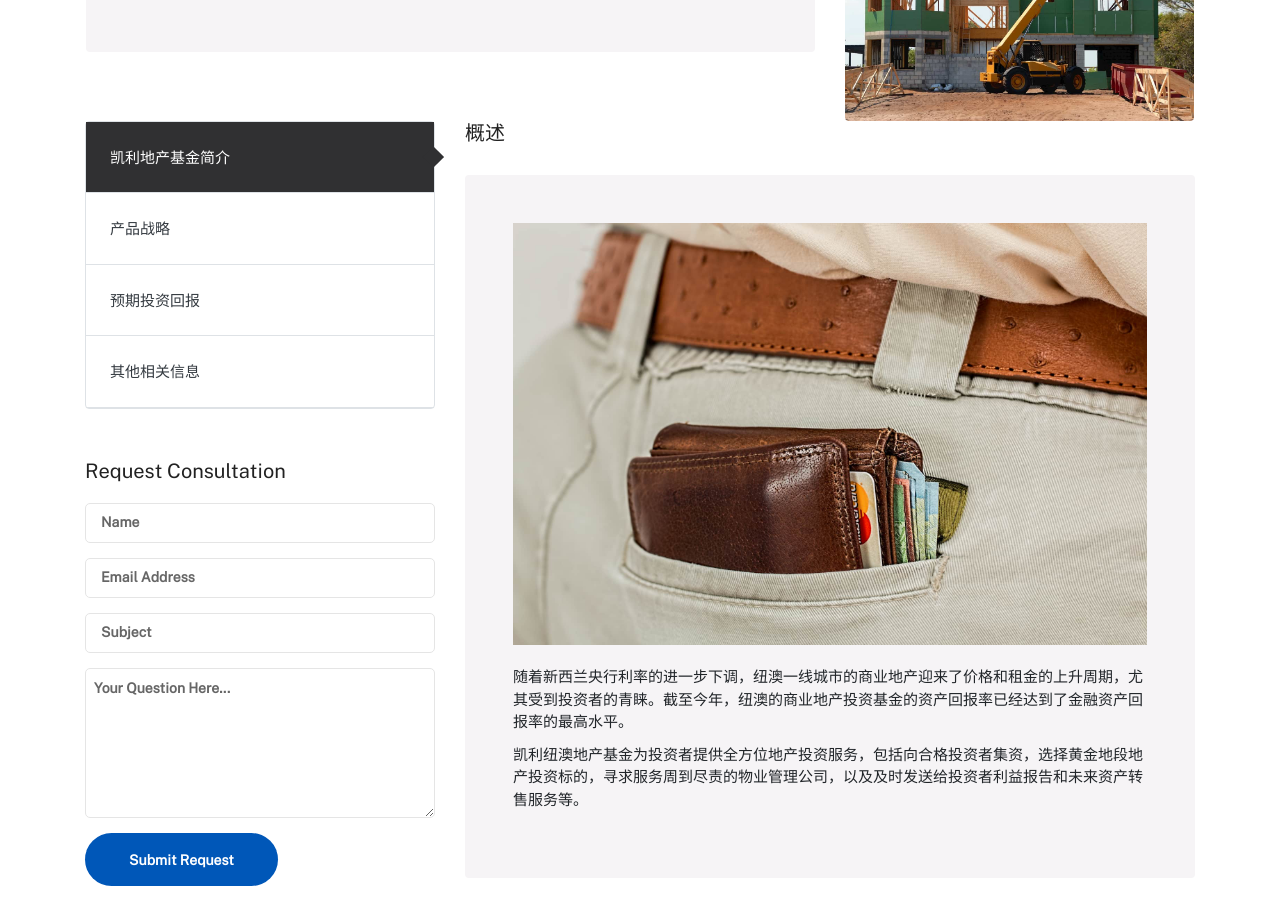
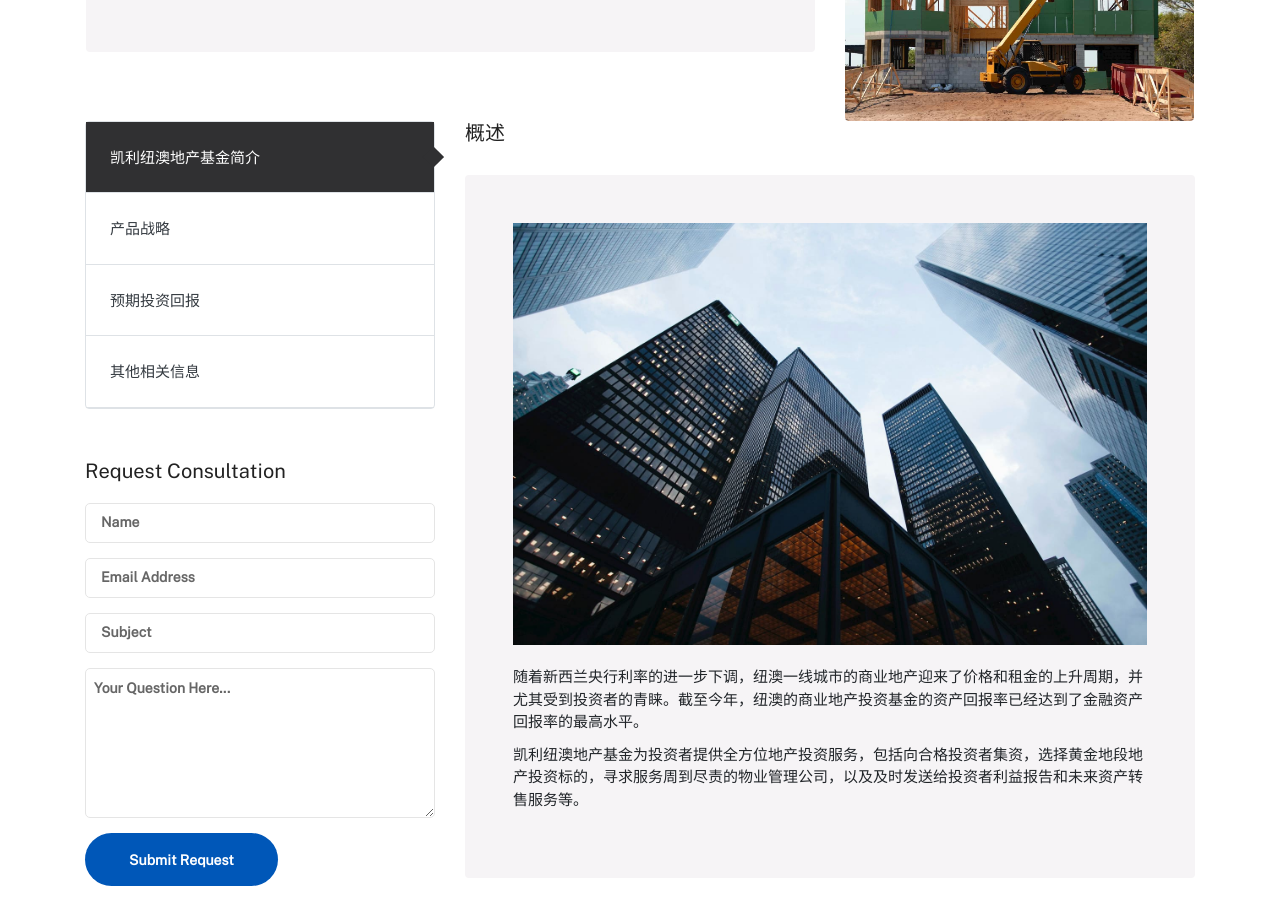
Before and after one commit to cjcm567/cjc-funds-web, a React (Create React App) app: page /funds/carrick-nz-au-property-fund in a window 1280 px wide. Shown: the part 420-1344 px from the top of the page. Built offline with nearby package versions, Linux system fonts and the light colour scheme.

Commit message:
:lipstick: Update on property funds
Update on property funds

```diff
--- a/src/pages/FundProperty.tsx
+++ b/src/pages/FundProperty.tsx
@@ -8,8 +8,8 @@ import imagePreloader from "../images/preloader.gif"
 import imageProperty from "../images/funds/carrick-nz-au-property-fund.jpg"
 import imageRiskFigure from "../images/funds/risk-figure-dividend.jpg"
 import imageIncrease from "../images/funds/carrick-increase.jpg"
-import imageWallet from "../images/funds/carrick-wallet.jpg"
-import imageBonus from "../images/funds/bonus.jpg"
+import imageWallet from "../images/funds/carrick-building.jpg"
+import imageMall from "../images/funds/carrick-mall.jpg"
 
 function FundsComponent(isShowId: number) {
     if (isShowId == 0) {
@@ -21,7 +21,7 @@ function FundsComponent(isShowId: number) {
                         <img src={imageWallet} alt="image of risk figure" className="img-fluid w-100 mb-20" />
                         <ul className="d-inline-block pl-0 mb-10">
                             <li className="font-secondary mb-10">
-                                随着新西兰央行利率的进一步下调，纽澳一线城市的商业地产迎来了价格和租金的上升周期，尤其受到投资者的青睐。截至今年，纽澳的商业地产投资基金的资产回报率已经达到了金融资产回报率的最高水平。
+                                随着新西兰央行利率的进一步下调，纽澳一线城市的商业地产迎来了价格和租金的上升周期，并尤其受到投资者的青睐。截至今年，纽澳的商业地产投资基金的资产回报率已经达到了金融资产回报率的最高水平。
                             </li>
                             <li className="font-secondary mb-10">
                                 凯利纽澳地产基金为投资者提供全方位地产投资服务，包括向合格投资者集资，选择黄金地段地产投资标的，寻求服务周到尽责的物业管理公司，以及及时发送给投资者利益报告和未来资产转售服务等。
@@ -39,6 +39,7 @@ function FundsComponent(isShowId: number) {
                     <h4 className="mb-30">产品战略</h4>
                     <div className="bg-gray p-5 rounded mb-60">
                         <ul className="d-inline-block pl-0 mb-10">
+                            <img src={imageMall} alt="image of risk figure" className="img-fluid w-100 mb-20" />
                             <li className="font-secondary mb-10">
                                 凯利纽澳地产基金旨在通过整合纽澳商业房地产资源，选择优质的纽澳商业地产产业，最大程度地提高客户资产的价值和回报。
                             </li>
@@ -167,7 +168,7 @@ function FundsComponent(isShowId: number) {
 
 export default function FundProperty() {
     const fundsDict = [
-        {id: 0, content: "凯利地产基金简介", style: "active border-bottom"},
+        {id: 0, content: "凯利纽澳地产基金简介", style: "active border-bottom"},
         {id: 1, content: "产品战略", style: "border-bottom"},
         // {id: 2, content: "目标投资组合", style: "border-bottom"},
         {id: 2, content: "预期投资回报", style: "border-bottom"},
```
Also changed, not shown: src/images/funds/carrick-building.jpg (added), src/images/funds/carrick-mall.jpg (added).
